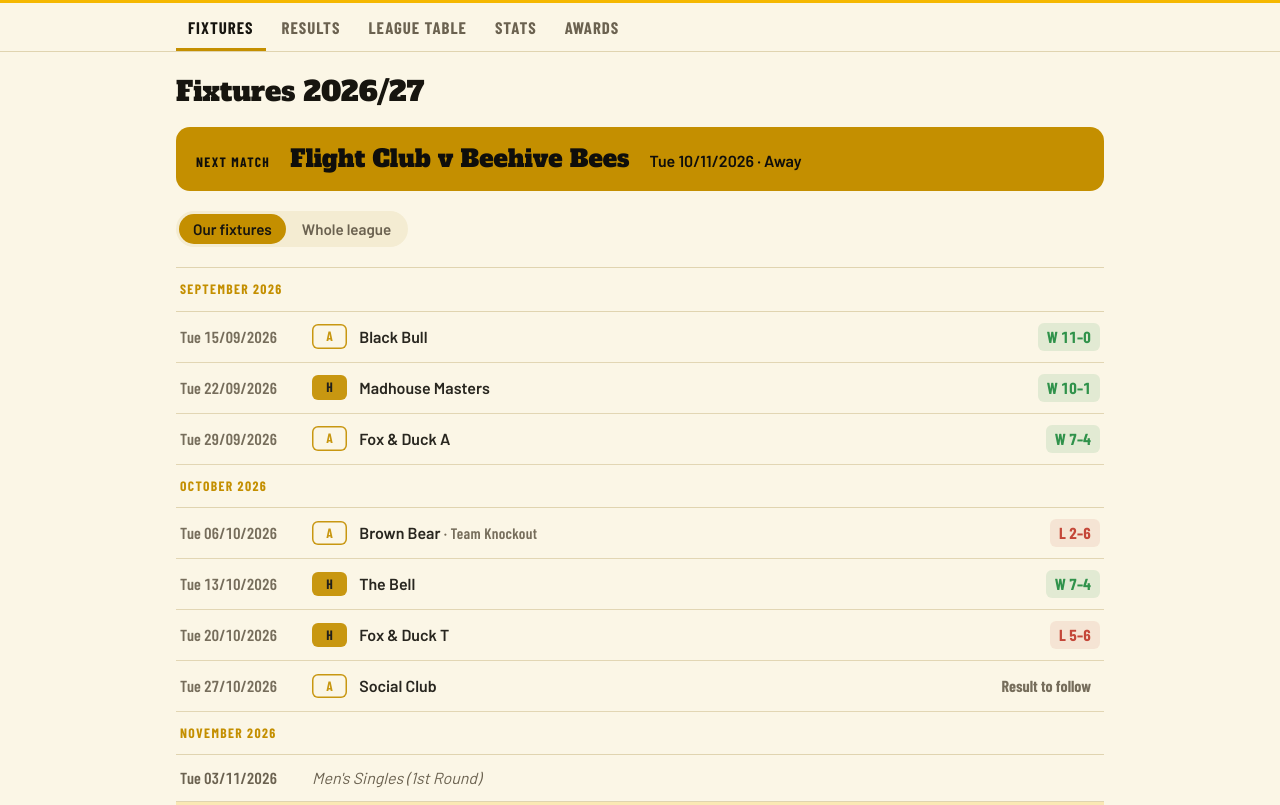
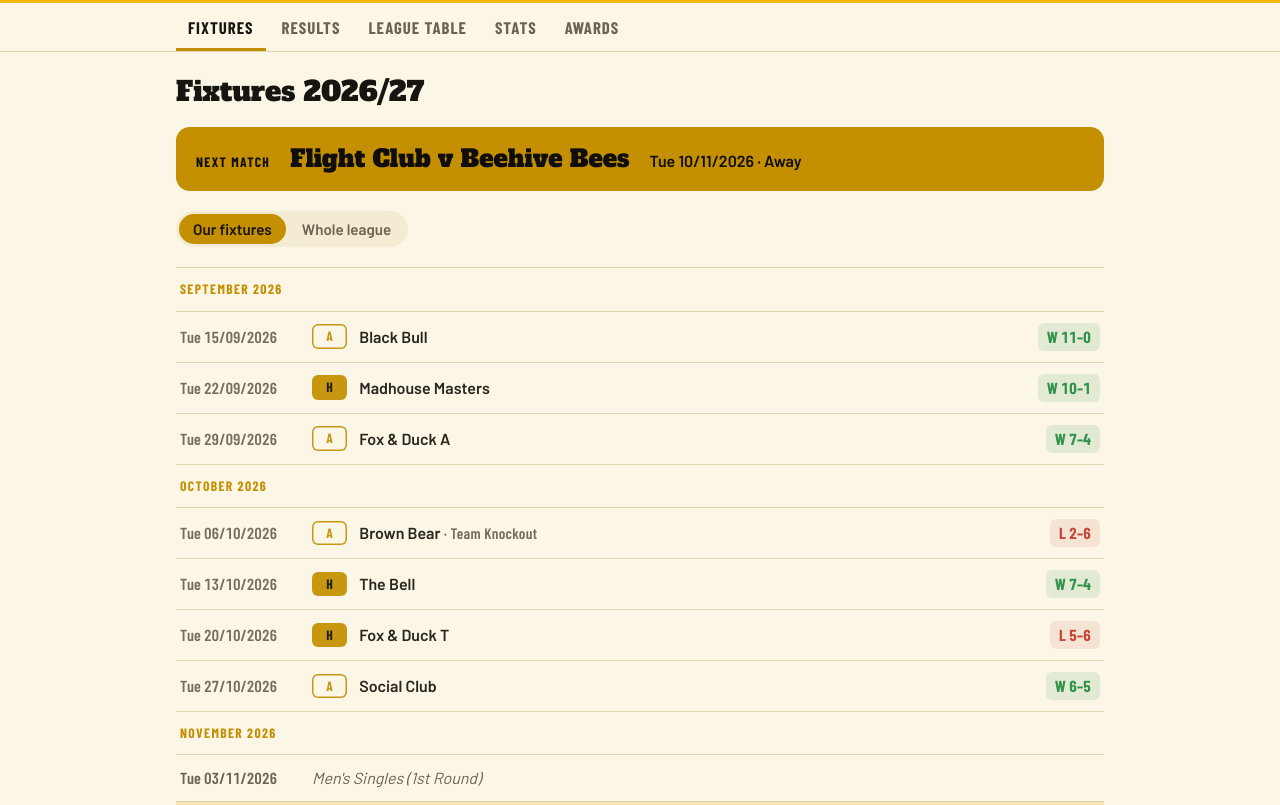
Before and after one commit to BeehiveBees/darts, a plain HTML site: page index.html in a window 1280 px wide. Shown: the part 147-952 px from the top of the page. Drawn offline with nearby package versions, Linux system fonts and the light colour scheme.

Commit message:
Add files via upload

```diff
--- a/index.html
+++ b/index.html
@@ -232,7 +232,7 @@ footer{border-top:1px solid var(--line);padding-block:18px;color:var(--muted);fo
    DATA — update this block after each match
    ============================================================ */
 const US = "Beehive Bees";
-const LAST_UPDATED = "2026-10-21";
+const LAST_UPDATED = "2026-10-28";
 
 // Full 2026/27 league fixture list (home team first)
 const WEEKS = [
@@ -306,20 +306,25 @@ const MATCHES = [
           ["Pairs",["Luke","Reece"],true],["Pairs",["Bilson","Tank"],false],["Pairs",["Chip","Jimmy"],true],
           ["Singles",["Jimmy"],false],["Singles",["Tank"],true],["Singles",["Reece"],false],["Singles",["Luke"],false],["Singles",["Si"],false],["Singles",["Chip"],true]],
    s180:["Luke"], co:[["Tank",100]], other:"New signing for the Bees: Lenny Debnam."},
+  {d:"2026-10-27", comp:"League", opp:"Social Club", ha:"A", us:6, them:5,
+   games:[["Triples",["Reece","Luke","Lenny"],true],["Triples",["Si","Jimmy","Kay B"],true],
+          ["Pairs",["Chip","George"],true],["Pairs",["Bilson","Tank"],true],["Pairs",["Si","Jimmy"],false],
+          ["Singles",["Bilson"],false],["Singles",["Reece"],true],["Singles",["Chip"],false],["Singles",["Luke"],true],["Singles",["Tank"],false],["Singles",["Lenny"],false]],
+   s180:[], co:[], other:"No 180s or high checkouts recorded on the sheet."},
 ];
 // Our 180s and checkouts: add to a match as s180:["Name"], co:[["Name",121]]
 
 // Latest league table as supplied by the league administrators
 const TABLE = {
-  note:"After 3 games each, as supplied by the league. Our 7–4 win over The Bell on 13/10/2026 is not in this table yet.",
   rows:[
-    ["Fox & Duck B",3,3,0,17,6,6,29],["Beehive Bees",3,3,0,16,8,4,28],["Brown Bear",3,3,0,16,6,3,25],
-    ["Fox & Duck T",3,3,0,13,6,5,24],["Social Club",3,1,2,8,5,3,16],["Flight Club",3,1,2,5,6,2,13],
-    ["The Bell",3,1,2,5,5,1,11],["Fox & Duck A",3,0,3,5,3,3,11],["Black Bull",3,0,3,4,0,1,5],["Madhouse Masters",3,0,3,1,0,2,3]],
-  s180:[["R. Payne","Fox & Duck T",1],["Jess","Social Club",1],["B. Payne","Fox & Duck T",1],["A. Nash","Madhouse Masters",1]],
-  co:[[110,"2026-09-22","S. Prosser","Fox & Duck B"],[109,"2026-09-29","Sam","Brown Bear"],[106,"2026-09-22","T. Williamson","Fox & Duck B"],
-      [106,"2026-09-29","S. Wake","Fox & Duck B"],[99,"2026-09-15","N. Sharp","Fox & Duck T"],[92,"2026-09-29","Roger","Fox & Duck T"],
-      [88,"2026-09-29","Jess","Social Club"],[81,"2026-09-15","B. Payne","Fox & Duck T"],[80,"2026-09-29","C. Ivison","Black Bull"],[72,"2026-09-15","R. Sharp","Fox & Duck T"]]
+    ["Fox & Duck B",5,5,0,26,11,9,46],["Beehive Bees",5,4,1,20,13,7,40],["Fox & Duck T",5,5,0,20,10,7,37],
+    ["Social Club",5,3,2,18,9,7,34],["Brown Bear",5,3,2,22,7,5,34],["Flight Club",5,2,3,10,8,4,22],
+    ["The Bell",5,1,4,12,7,1,20],["Fox & Duck A",4,1,3,9,5,5,19],["Black Bull",5,0,5,5,2,1,8],["Madhouse Masters",4,0,4,2,0,2,4]],
+  s180:[["R. Payne","Fox & Duck T",1],["Jess","Social Club",1],["D. Beisser","Fox & Duck A",1],
+        ["B. Payne","Fox & Duck T",1],["A. Nash","Madhouse Masters",1],["L. Rannow","Beehive Bees",1]],
+  co:[[115,"2026-10-13","D. Debnam","The Bell"],[110,"2026-09-22","S. Prosser","Fox & Duck B"],[110,"2026-10-20","Jess","Social Club"],
+      [109,"2026-09-29","Sam","Brown Bear"],[106,"2026-09-22","T. Williamson","Fox & Duck B"],[106,"2026-09-29","S. Wake","Fox & Duck B"],
+      [100,"2026-10-20","Tank","Beehive Bees"],[100,"2026-10-20","N. Dare","Brown Bear"],[99,"2026-09-15","N. Sharp","Fox & Duck T"],[98,"2026-10-20","Gynn","Social Club"]]
 };
 
 // Awards. Set winner:"Name" when known.
@@ -462,7 +467,7 @@ function combos(f){
   }));
   return Object.values(C).sort((a,b) => b.p-a.p || b.w-a.w || a.names.join().localeCompare(b.names.join()));
 }
-let sortKey = "tw", sortDir = -1;
+let sortKey = "tp", sortDir = -1;
 function renderStats(){
   const {players, team} = computeStats();
   const val = (p,k) => k==="name" ? p.name : k==="tp" ? p.tp : k==="tw" ? p.tw : k==="pct" ? (p.tp ? p.tw/p.tp : -1) :
```
